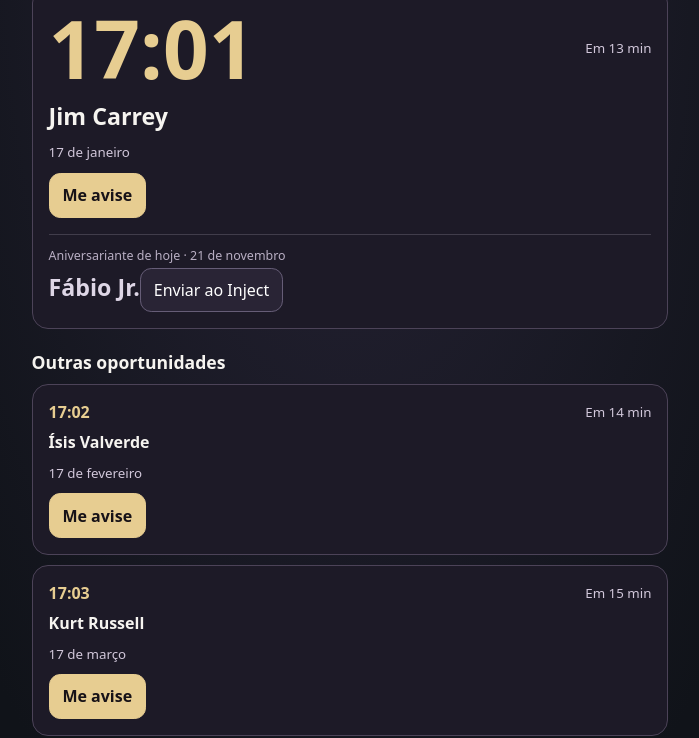
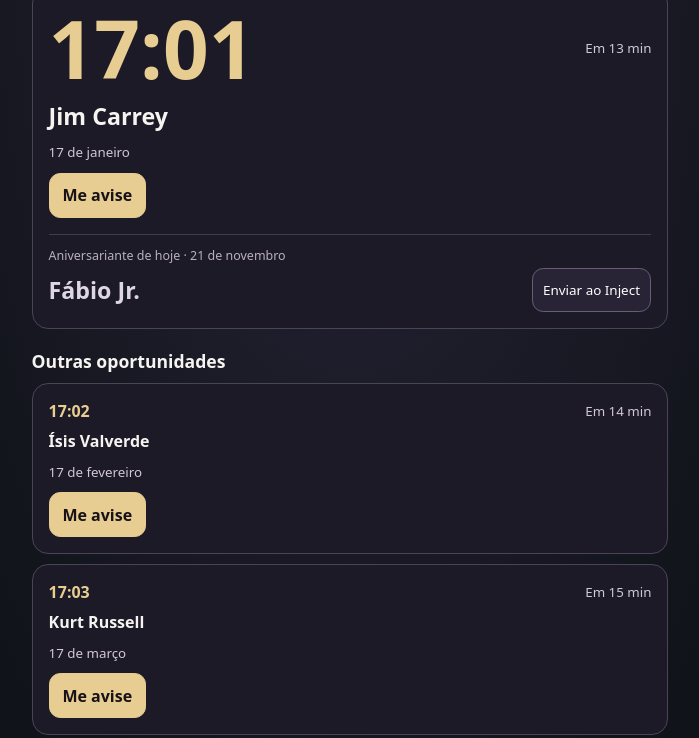
Before and after one commit to 100ratings/birthday-clock, a plain HTML site: page docs/index.html in a window 1280 px wide. Shown: the part 88-826 px from the top of the page, without its empty margins (290-989 px from the left). Drawn offline with Linux system fonts and the light colour scheme.

Commit message:
Adicionar envio direto ao Inject no aniversariante de hoje

```diff
--- a/docs/style.css
+++ b/docs/style.css
@@ -15,7 +15,9 @@ article,#alarm{padding:1rem;border:1px solid #4c4358;border-radius:1rem;margin:.
 .marked-label{color:#a7d9bc;font-weight:650}
 .today-birthday{display:flex;flex-direction:column;gap:.25rem;margin-top:1rem;padding-top:.75rem;border-top:1px solid rgba(209,199,218,.2)}
 .today-birthday-label{font-size:.78rem;color:#b9afc4}
-.today-birthday-name{font-size:.94rem;font-weight:550;color:#ded6e6}
+.today-birthday-name{font-size:.94rem;font-weight:550;color:#ded6e6;min-width:0;flex:1;overflow-wrap:anywhere}
+.today-birthday-row{display:flex;align-items:center;justify-content:space-between;gap:.65rem;min-width:0}
+.today-inject-button{flex:none;white-space:nowrap;padding:.55rem .65rem;font-size:.84rem}
 time{color:#e7cd91;font-variant-numeric:tabular-nums;font-weight:700}
 #current time{font-size:clamp(3rem,13vw,5rem);line-height:1.1}
 #current strong{font-size:1.45rem}
```
